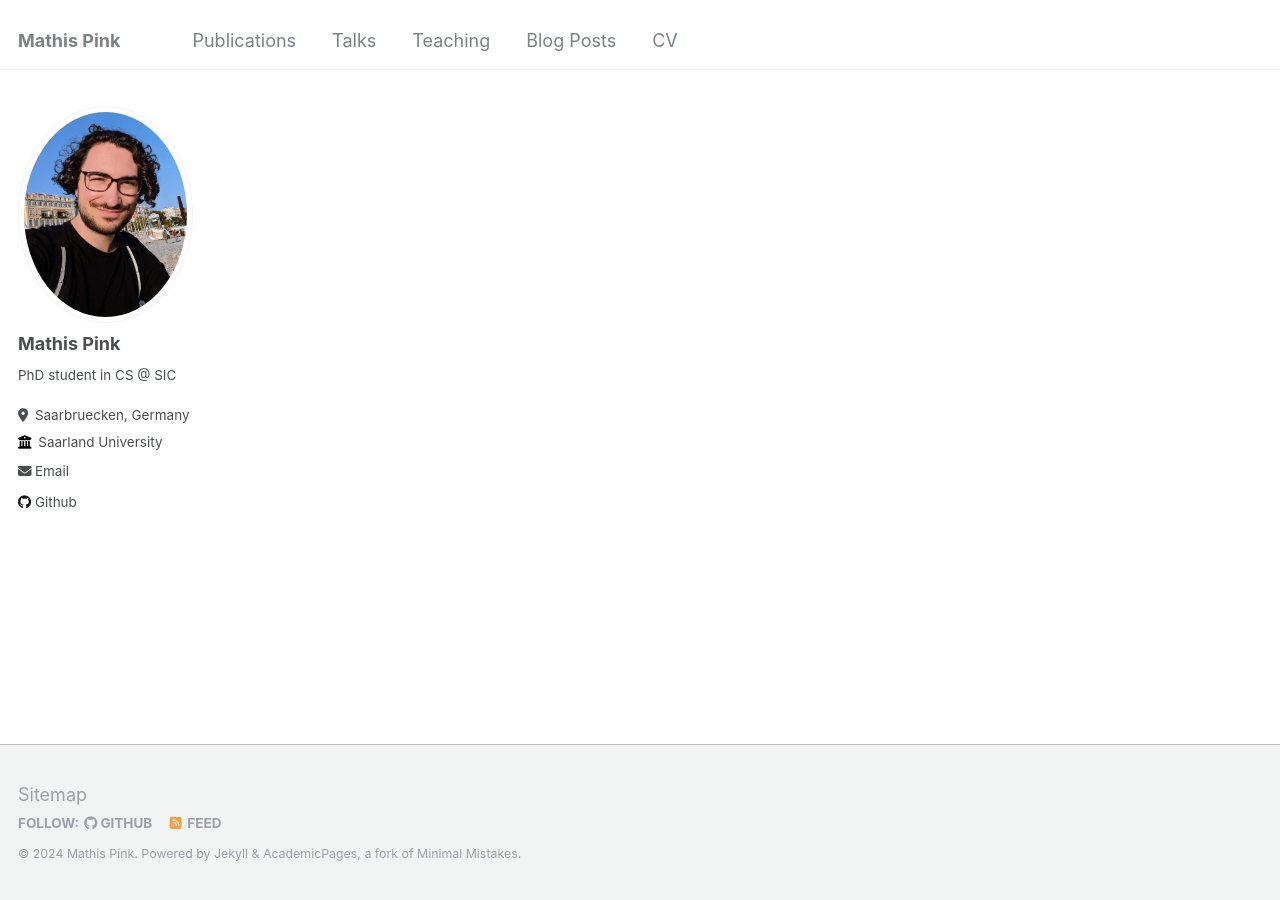
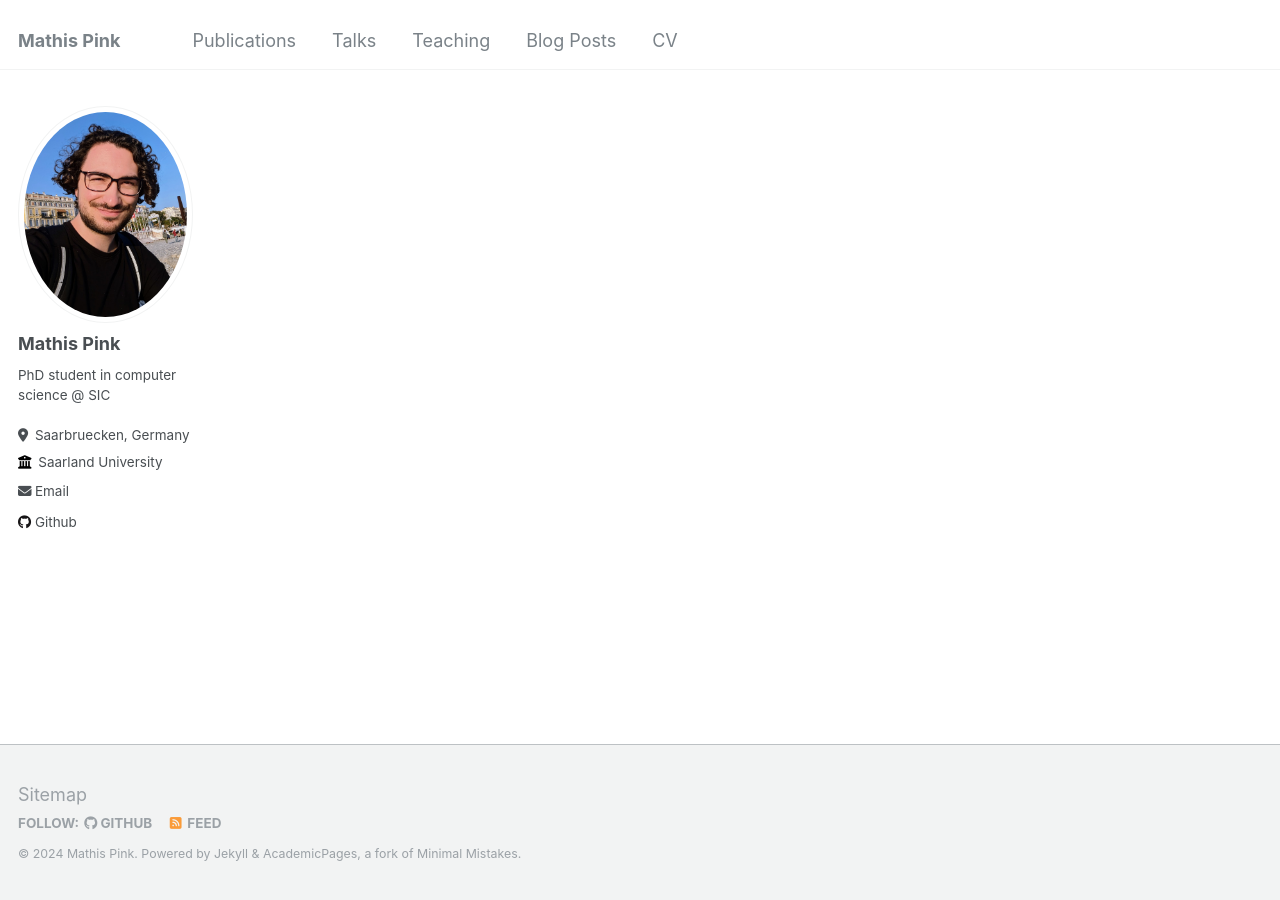
Before and after one commit to mathispink/mathispink.github.io, a Jekyll site: the page built from _pages/about.md, in a window 1280 px wide. Built offline with Jekyll 4.4.1, drawn with Linux system fonts in a browser that asks for light colours.

Commit message:
Update _config.yml

```diff
--- a/_config.yml
+++ b/_config.yml
@@ -11,7 +11,7 @@ locale                   : "en-US"
 title                    : "Mathis Pink"
 title_separator          : "-"
 name                     : &name "Mathis Pink"
-description              : &description "PhD student in computer science @ MPI-SWS"
+description              : &description "PhD student in computer science @ SIC"
 url                      : https://mathispink.github.io # the base hostname & protocol for your site e.g. "https://mmistakes.github.io"
 baseurl                  : "" # the subpath of your site, e.g. "/blog"
 repository               : "mathispink/mathispink.github.io"
@@ -24,7 +24,7 @@ author:
   avatar           : "profile.jpg"
   name             : "Mathis Pink"
   pronouns         : # example: "she/her"
-  bio              : "PhD student in CS @ SIC"
+  bio              : "PhD student in computer science @ SIC"
   location         : "Saarbruecken, Germany"
   employer         : "Saarland University"
   uri              : # URL
```
